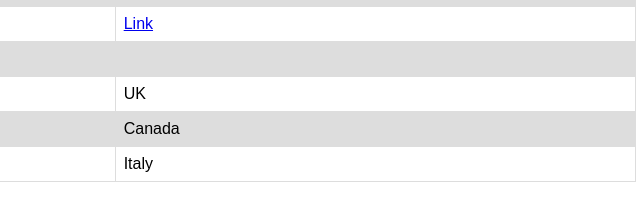
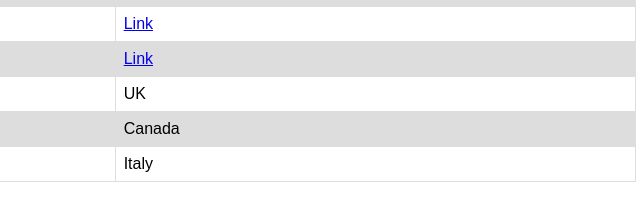
Before and after one commit to anshikajain12/pixi_rewind, a plain HTML site: page index.html in a window 1280 px wide. Shown: the part 144-364 px from the top of the page, 636-1276 px from the left. Drawn offline with Linux system fonts and the light colour scheme.

Commit message:
Assignment3

```diff
--- a/index.html
+++ b/index.html
@@ -39,12 +39,12 @@
         <tr>
           <td>2</td>
           <td>Assignment2</td>
-          <td><a href="./Assignment2/dist/index.html">Link</a></td>
+          <td><a href="./Assignment2/dist/">Link</a></td>
         </tr>
         <tr>
           <td>3</td>
           <td>Assignment3</td>
-          <td><a href="/Assignment3/dist/index.html"></a></td>
+          <td><a href="/Assignment3/dist/index.html">Link</a></td>
         </tr>
         <tr>
           <td>4</td>
```
